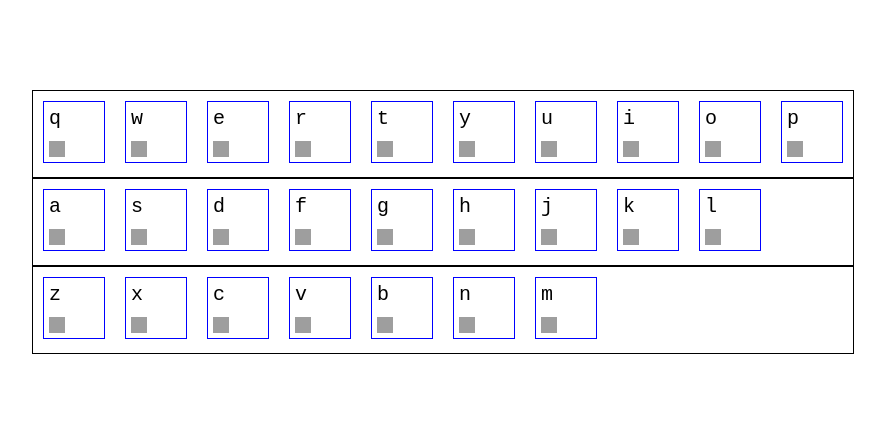
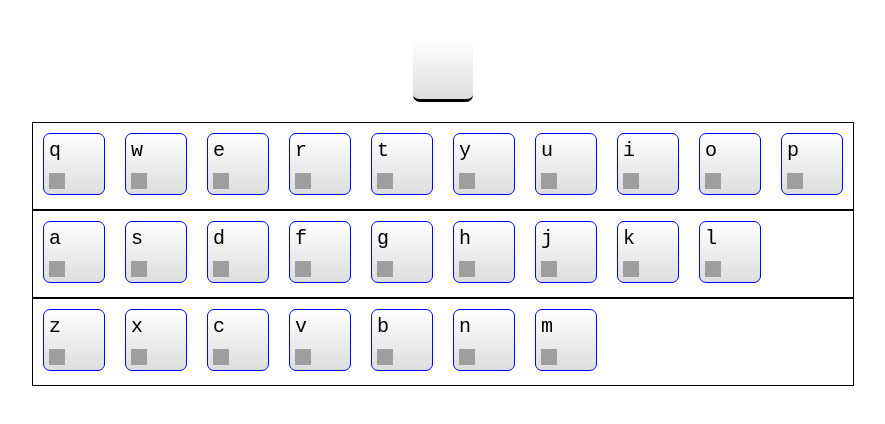
Before and after one commit to dreamqyq/NavPage, a plain HTML site: page index.html in a window 1280 px wide. Shown: the part 178-602 px from the top of the page, without its empty margins (197-1082 px from the left). Drawn offline with Linux system fonts and the light colour scheme; grey boxes are pictures that could not be loaded.

Commit message:
V1.1 update

```diff
--- a/css/style.css
+++ b/css/style.css
@@ -8,10 +8,13 @@ body{
 	align-items: center;
 	flex-direction: column;
 	height: 100vh;
-
+	/*background: gray url(../img/wall.jpg);*/
+	background-size: cover;
 }
 #main{
 	padding: 20px;
+	border-radius: 10px;
+	background: rgba(255,255,255,0.2);
 }
 #main > .row{
 	border: 1px solid black;
--- a/index.html
+++ b/index.html
@@ -6,9 +6,15 @@
 	<link rel="stylesheet" href="css/style.css">
 </head>
 <body>
-	<main id="main">
-
-	</main>
+	<kbd style="height: 60px;width: 60px;"></kbd>
+	<style>
+		kbd{
+			border-radius: 7px;
+			border-bottom: 3px solid;
+            background: linear-gradient(0deg, rgba(221,221,221,1) 0%, rgba(255,255,255,1) 100%);
+		}
+	</style>
+	<main id="main"></main>
 	<script src="js/main.js"></script>
 </body>
 </html>
```
Also changed, not shown: img/wall.jpg (added).
